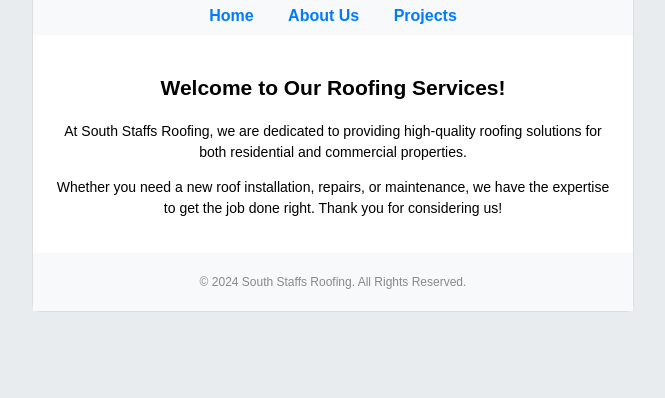
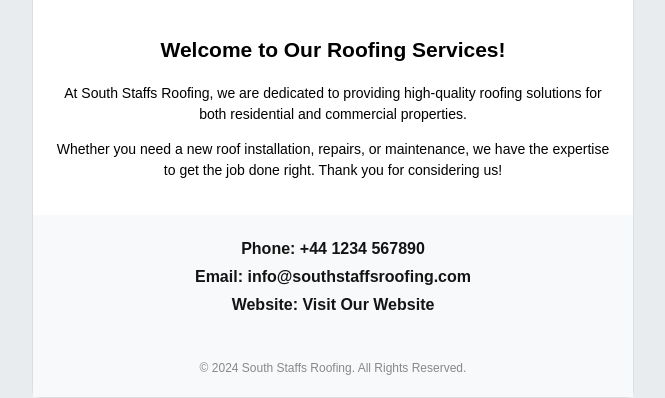
Before and after one commit to hightechroofing145/hightechroofing145.github.io, a plain HTML site: page index.html in a window 1280 px wide. Shown: the part 454-852 px from the top of the page, without its empty margins (307-972 px from the left). Before the commit the page ends 800 px from the top, so only its background shows below. Drawn offline with Linux system fonts and the light colour scheme.

Commit message:
Update index.html

```diff
--- a/index.html
+++ b/index.html
@@ -56,6 +56,20 @@
                 height: auto !important; /* Maintain aspect ratio */
             }
         }
+        .contact-links {
+            text-align: center; /* Center contact info */
+            padding: 15px 0; /* Padding around the contact section */
+            background-color: #f8f9fa; /* Light background for the contact area */
+        }
+
+        .contact-links a {
+            display: block;
+            margin: 10px 0; /* Space between links */
+            color: #141414; /* Blue link color */
+            text-decoration: none; /* Remove underline from links */
+            font-weight: bold; /* Bold text for contact links */
+            font-size: 16px; /* Font size for links */
+        }
     </style>
 </head>
 
@@ -74,11 +88,7 @@
                     </table>
 
                     <!-- Navigation links -->
-                    <div class="nav-links">
-                        <a href="https://www.southstaffsroofing.com/">Home</a>
-                        <a href="https://www.southstaffsroofing.com/about.html">About Us</a>
-                        <a href="https://www.southstaffsroofing.com/projects.html">Projects</a>
-                    </div>
+
 
                     <!-- Main content -->
                     <div class="main-content">
@@ -86,7 +96,11 @@
                         <p>At South Staffs Roofing, we are dedicated to providing high-quality roofing solutions for both residential and commercial properties.</p>
                         <p>Whether you need a new roof installation, repairs, or maintenance, we have the expertise to get the job done right. Thank you for considering us!</p>
                     </div>
-
+                    <div class="contact-links">
+                        <a href="tel:+441234567890">Phone: +44 1234 567890</a>
+                        <a href="mailto:info@southstaffsroofing.com">Email: info@southstaffsroofing.com</a>
+                        <a href="https://www.southstaffsroofing.com">Website: Visit Our Website</a>
+                    </div>
                     <!-- Footer -->
                     <div class="footer">
                         <p>© 2024 South Staffs Roofing. All Rights Reserved.</p>
```
